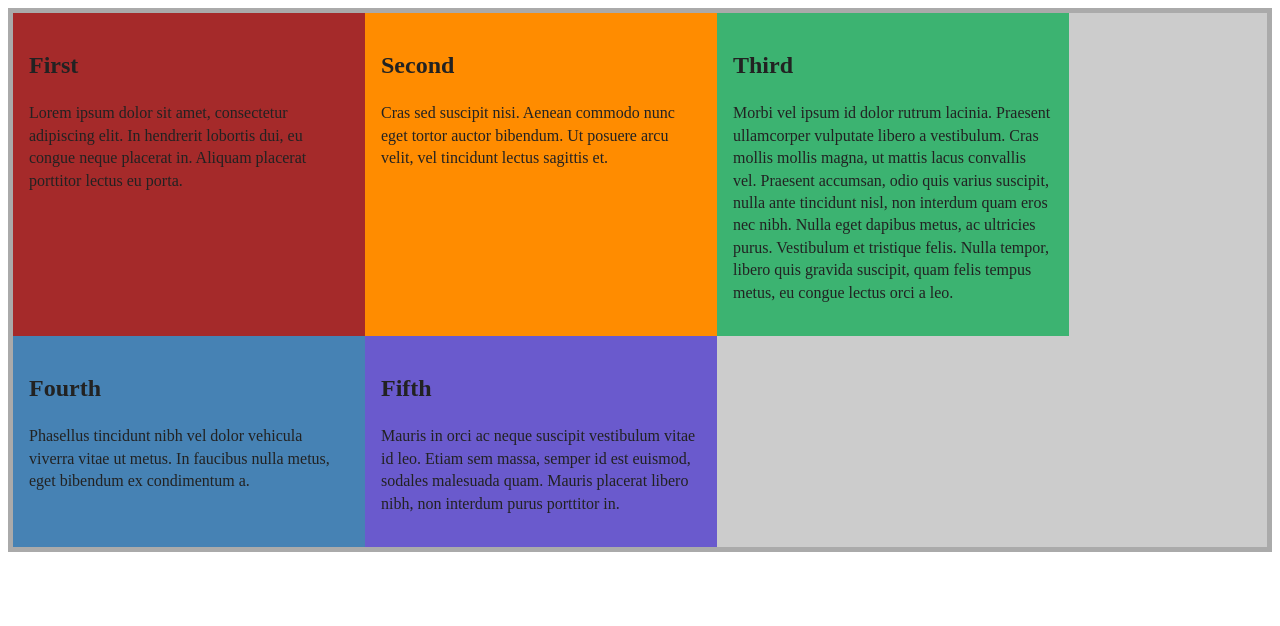
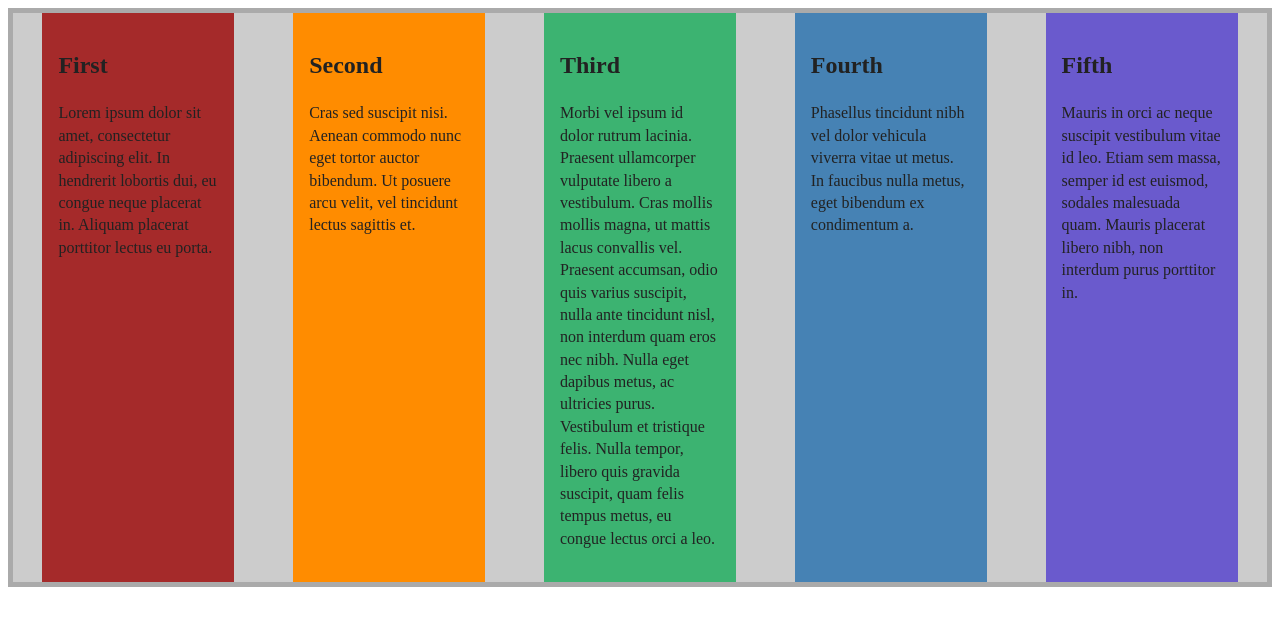
Before and after one commit to AnthonyBurgic1/COMP2081-25F, a website: page lesson-2/index.html in a window 1280 px wide. Drawn offline with Linux system fonts and the light colour scheme.

Commit message:
Added space-around on line 112

```diff
--- a/lesson-2/css/style.css
+++ b/lesson-2/css/style.css
@@ -109,7 +109,7 @@ We need to set a width on the flex children to see this */
 /* STEP 4a: Control alignment of flex children along the main axis, with justify-content
 Possible values are: flex-start | flex-end | center | space-between | space-around | space-evenly
 We need to reduce the width of the children to see this */
-
+  justify-content: space-around;
 /* STEP 6c: Change the justify-content back to stretch */
 /* STEP 5: Align flex children on the cross axis with align-items
 Possible values are: flex-start | flex-end | center | baseline | stretch */
@@ -124,7 +124,7 @@ Possible values for align-content are: flex-start | flex-end | center | space-be
 #flex body > div > div {
   padding: 1rem;
 /* STEP 3b: Set a width on the flex children to see the flex-wrap property */
-  width: 20rem;
+  width: 10rem;
 /* STEP4b: Reduce width of the flex children to see the justify-content property */
 
 /* STEP6b: Increase width of the flex children to see the align-content property */
```
